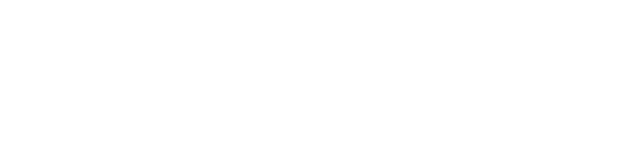
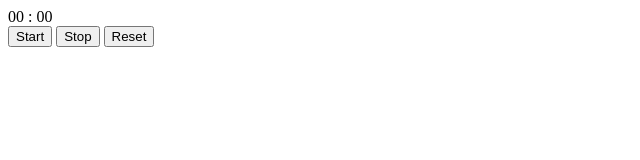
Before and after one commit to JackMcLeanWilson/MinimalistFocusTimer, a plain HTML site: page index.html in a window 1280 px wide. Shown: the whole page, without its empty margins (0-640 px from the left). Drawn offline with Linux system fonts and the light colour scheme; files that its build step writes are made by us from their sources.

Commit message:
Added Timer Structure

```diff
--- a/index.html
+++ b/index.html
@@ -9,8 +9,30 @@
             <!--Stylesheets-->
             <link id="stylesheet" rel="stylesheet" href="css/stylesheet.css">
 
-            <!--Google Font-->
+            <!--Font-->
 
         </head>
+
+        <div class="timer">
+            <span class="minutes">
+                00
+            </span>
+              :
+            <span class="seconds">
+                00
+            </span>
+        </div>
+        <div class="time-buttons">
+            <button data-action="start">
+                Start
+            </button>
+            <button data-action="stop">
+                Stop
+            </button>
+            <button data-action="reset">
+                Reset
+            </button>
+        </div>
+
     </body>
 </html>
```
